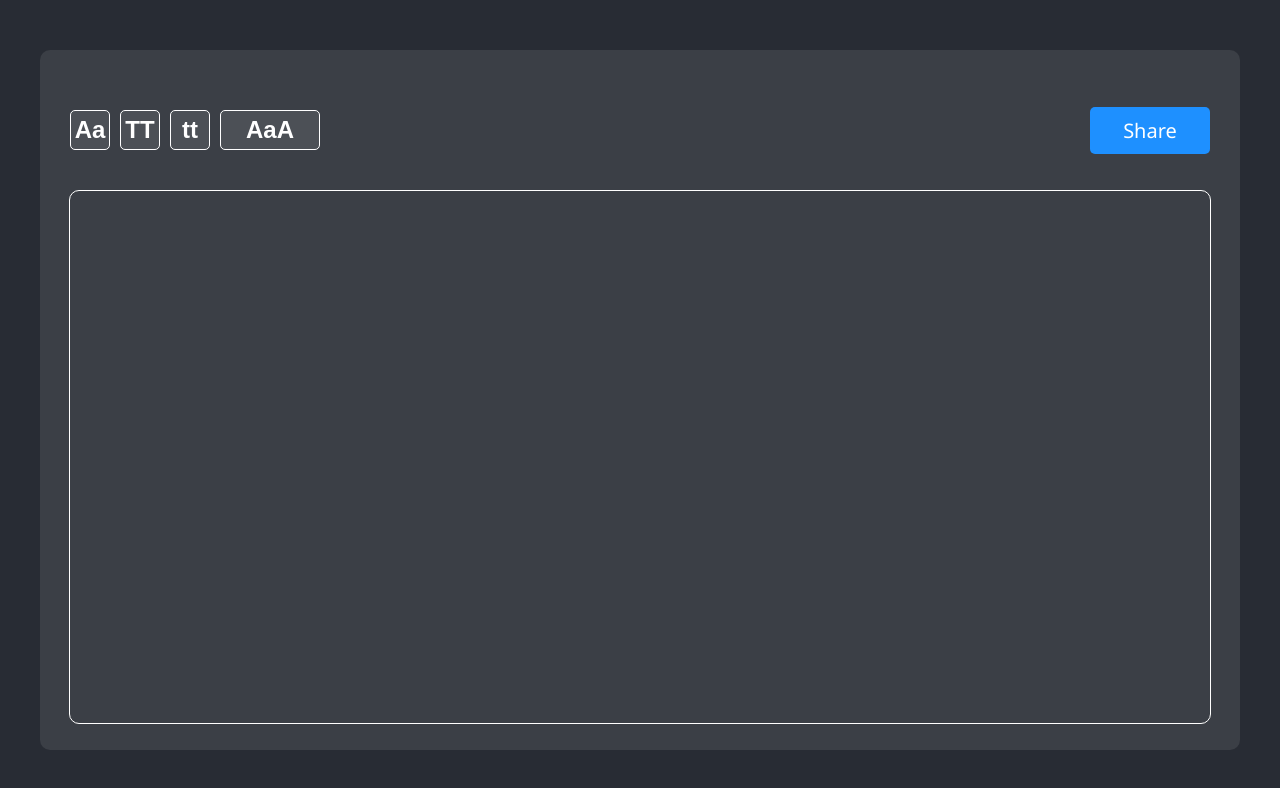
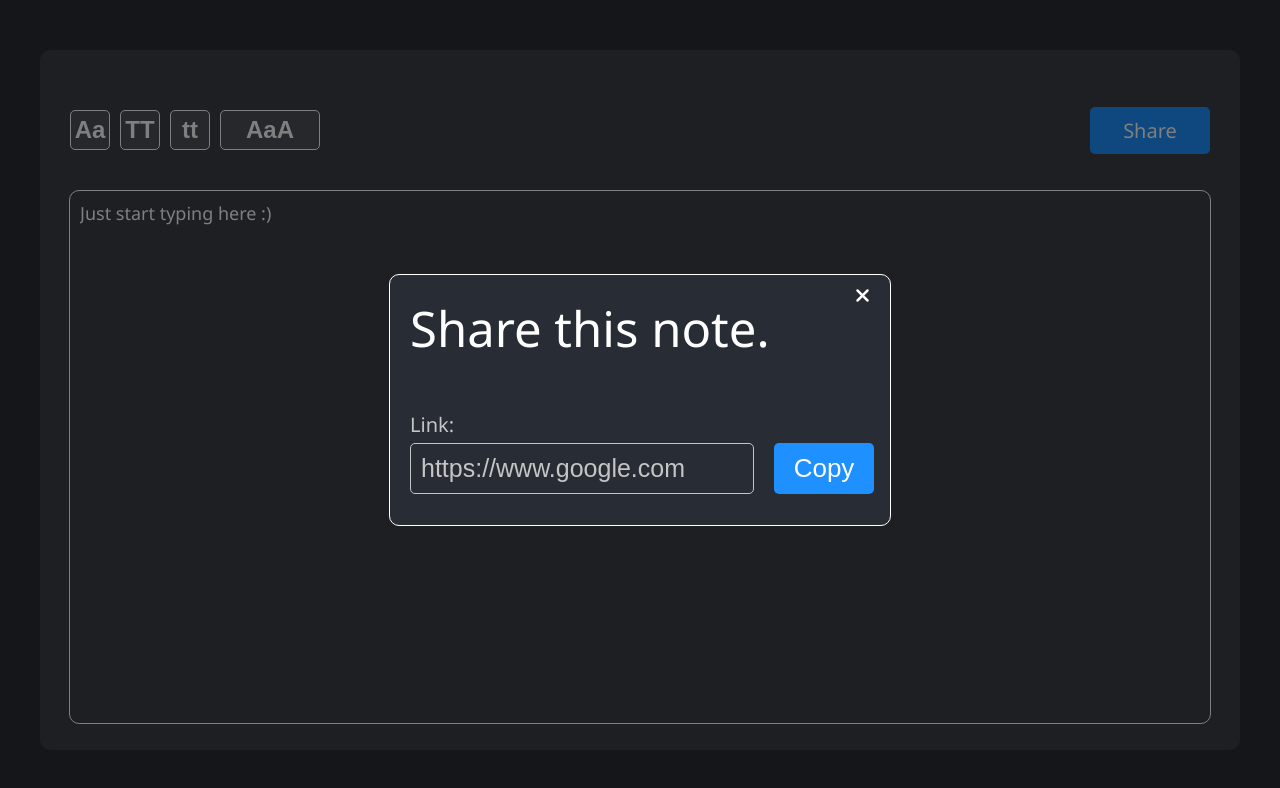
Before and after one commit to jpssantiago/onlinenotepad, a React (Create React App) app: page / in a window 1280 px wide. Both pictures are taken after a click on the button "Share". Shown: the top 788 px of the page. Built offline with nearby package versions, Linux system fonts and the light colour scheme.

Commit message:
Added share popup.

```diff
--- a/src/components/Container/index.js
+++ b/src/components/Container/index.js
@@ -4,13 +4,19 @@ import './styles.css';
 import Control from '../Control';
 import TextArea from '../TextArea';
 import ShareButton from '../ShareButton';
+import Popup from '../Popup';
 
 function Container() {
 
     const [state, setState] = useState('');
+    const [popup, setPopup] = useState(false);
 
     function handleChange(data) {
         setState(data);
+    }
+
+    function togglePopup() {
+        setPopup(!popup);
     }
 
     return (
@@ -24,13 +30,15 @@ function Container() {
                 </div>
 
                 <div className="container-controls-sharebutton">
-                    <ShareButton />
+                    <ShareButton onClick={togglePopup} />
                 </div>
             </div>
 
             <div className="container-textarea">
                 <TextArea setData={handleChange} getData={state} />
             </div>
+
+            { popup && <Popup togglePopup={togglePopup} /> }
         </div>
     );
 }
--- /dev/null
+++ b/src/components/Popup/index.js
@@ -0,0 +1,23 @@
+import React from 'react';
+import './styles.css';
+
+function Popup({ togglePopup }) {
+    return (
+        <div className="popup">
+            <div className="popup-inner">
+                <div className="popup-inner-header">
+                    <h1>Share this note.</h1>
+                    <i onClick={togglePopup} className="fas fa-times fa-lg"></i>
+                </div>
+
+                <p>Link:</p>
+                <div className="popup-inner-bottom">
+                    <input type="text" value="https://www.google.com" disabled="disabled" />
+                    <button>Copy</button>
+                </div>
+            </div>
+        </div>
+    );
+}
+
+export default Popup;
--- /dev/null
+++ b/src/components/Popup/styles.css
@@ -0,0 +1,101 @@
+.popup {
+    position: fixed;
+    width: 100%;
+    height: 100%;
+
+    top: 0;
+    left: 0;
+    right: 0;
+    bottom: 0;
+    margin: auto;
+
+    background-color: rgba(0,0,0, 0.5);
+}
+
+.popup-inner {
+    position: absolute;
+    width: 500px;
+    height: 250px;
+
+    left: 25%;
+    right: 25%;
+    top: 25%;
+    bottom: 25%;
+    margin: auto;
+
+    font-family: 'Segoe UI', Tahoma, Geneva, Verdana, sans-serif;
+
+    border: 1px solid white;
+    border-radius: 10px;
+
+    display: flex;
+    flex-direction: column;
+
+    background: #282C34;
+}
+
+.popup-inner-header {
+    display: flex;
+    flex-direction: row;
+    justify-content: space-between;
+}
+
+.popup-inner-header i {
+    margin: 20px;
+
+    cursor: pointer;
+}
+
+.popup-inner-header h1 {
+    padding: 20px;
+    padding-bottom: 0;
+
+    font-size: 49px;
+    font-weight: normal;
+}
+
+.popup-inner p {
+    padding-left: 20px;
+    padding-top: 50px;
+
+    color: #C5C5C5;
+    font-size: 20px;
+}
+
+.popup-inner-bottom input {
+    margin: 20px;
+    margin-top: 5px;
+    padding: 10px;
+
+    color: #C5C5C5;
+    background: #282C34;
+
+    font-size: 25px;
+
+    border: 1px solid #C5C5C5;
+    border-radius: 5px;
+}
+
+.popup-inner-bottom button {
+    padding: 10px;
+
+    font-size: 26px;
+    font-weight: normal;
+
+    width: 100px;
+
+    color: white;
+    background: #1E90FF;
+
+    border: 0;
+    border-radius: 5px;
+
+    cursor: pointer;
+    outline: none;
+}
+
+.popup-inner-bottom button:hover {
+    background: rgb(1, 69, 138);
+
+    transition: all .2s ease-in-out;
+}
--- a/src/components/ShareButton/index.js
+++ b/src/components/ShareButton/index.js
@@ -1,9 +1,9 @@
 import React from 'react';
 import './styles.css';
 
-function ShareButton() {
+function ShareButton({ onClick }) {
     return (
-        <button className="sharebutton">Share</button>
+        <button onClick={onClick} className="sharebutton">Share</button>
     );
 }
 
--- a/src/components/TextArea/index.js
+++ b/src/components/TextArea/index.js
@@ -5,7 +5,7 @@ function TextArea({ setData, getData }) {
     return (
         <div className="textarea">
             <div className="textarea-text">
-                <textarea onChange={e => setData(e.target.value)} value={getData} type="text" />
+                <textarea onChange={e => setData(e.target.value)} value={getData} type="text" placeholder="Just start typing here :)" />
             </div>
         </div>
     );
--- a/src/components/TextArea/styles.css
+++ b/src/components/TextArea/styles.css
@@ -31,3 +31,7 @@
 
     border: 0;
 }
+
+::placeholder {
+    color: white;
+}
```
Also changed, not shown: 1 other file (tests, documents, lock files or other folders).
